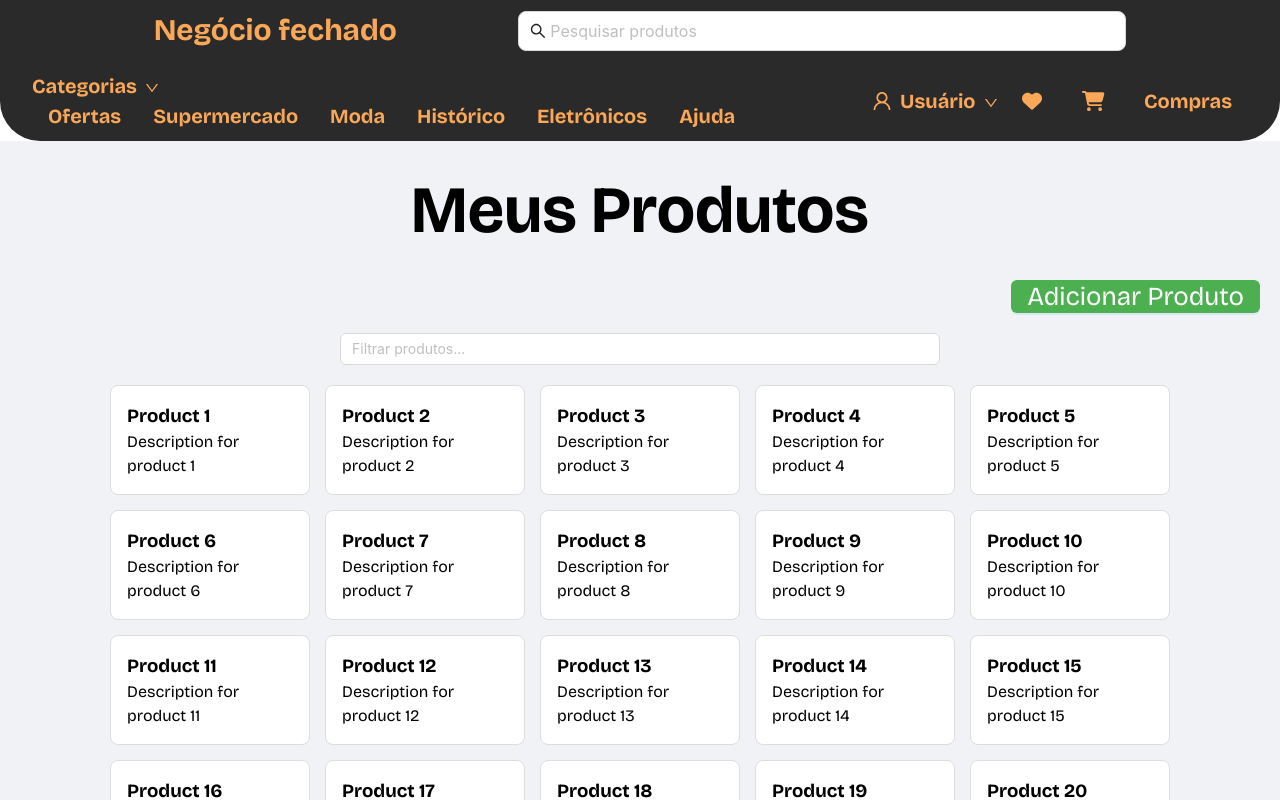
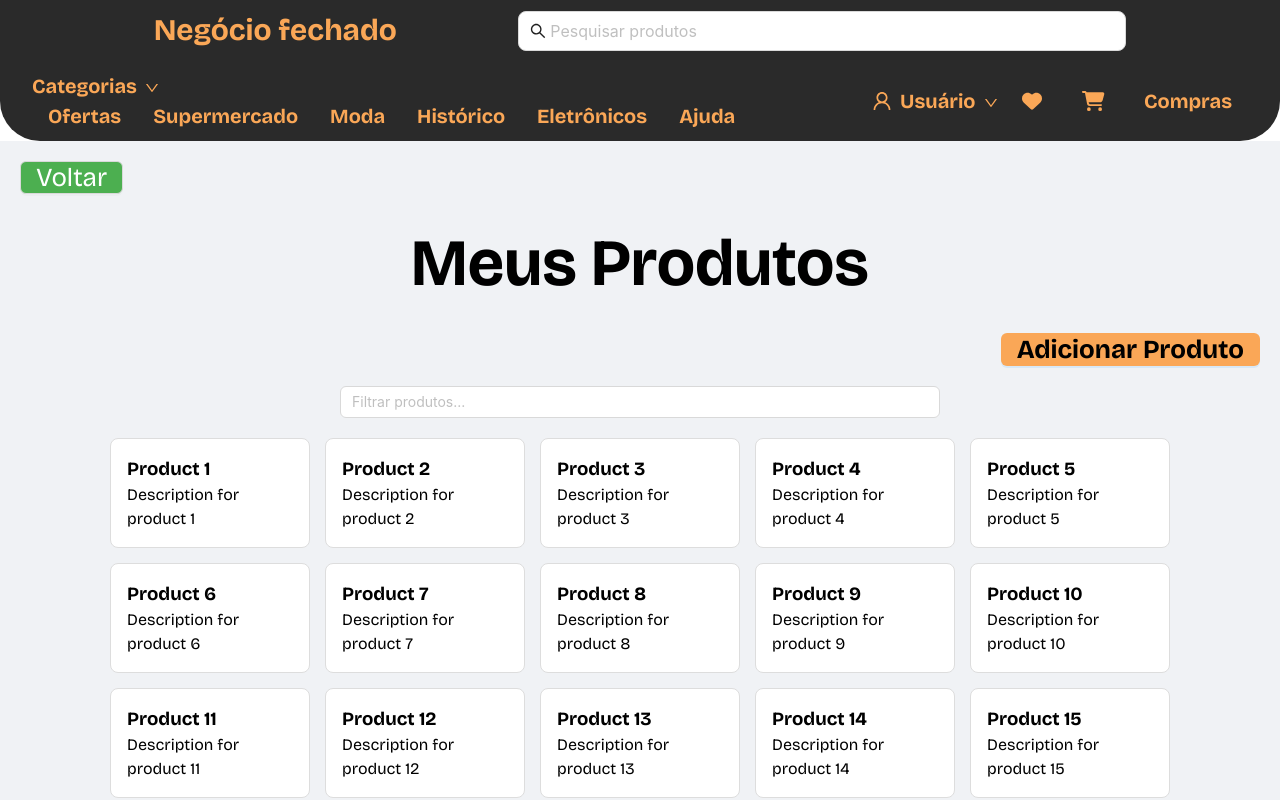
Before and after one commit to Reis567/ecommerce-api, a React (Vite) app in the folder frontend/: page /vendedor/meus-produtos in a window 1280 px wide. Shown: the top 800 px of the page. Built offline with nearby package versions, Linux system fonts and the light colour scheme.

Commit message:
Feat : backbutton

```diff
--- a/frontend/src/pages/MeusProdutosPage/index.style.tsx
+++ b/frontend/src/pages/MeusProdutosPage/index.style.tsx
@@ -53,20 +53,16 @@ export const AddProductButton = styled(Button)`
   height: auto;
   font-size: 26px;
   align-self: flex-end;
-  background-color: #4caf50;
-  color: white;
-  &:hover {
-    background-color: #45a049;
-  }
+  background-color: #faa757;
+  color: black;
+  font-weight: bolder;
+
 `;
 export const BackButton = styled(Button)`
   height: auto;
   font-size: 26px;
   margin-bottom: 20px;
-  align-self: flex-end;
+  align-self: flex-start;
   background-color: #4caf50;
   color: white;
-  &:hover {
-    background-color: #45a049;
-  }
 `;
--- a/frontend/src/pages/MeusProdutosPage/index.tsx
+++ b/frontend/src/pages/MeusProdutosPage/index.tsx
@@ -6,7 +6,8 @@ import { Container,
      ProductItem ,
      PaginationContainer,
       AddProductButton
-    ,Content } from './index.style';
+    ,Content,
+    BackButton } from './index.style';
 import { Input, Pagination } from 'antd';
 
 const MyProductsPage: React.FC = () => {
@@ -36,6 +37,7 @@ const MyProductsPage: React.FC = () => {
 
 
       <Container>
+        <BackButton>Voltar</BackButton>
         <Header>Meus Produtos</Header>
         <AddProductButton type="primary">Adicionar Produto</AddProductButton>
         <FilterContainer>
```
